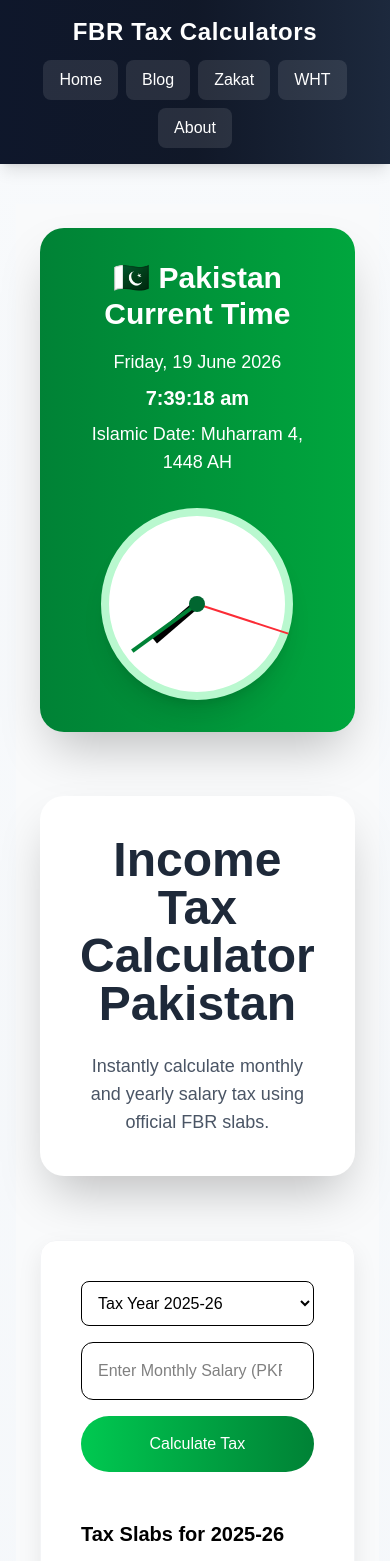
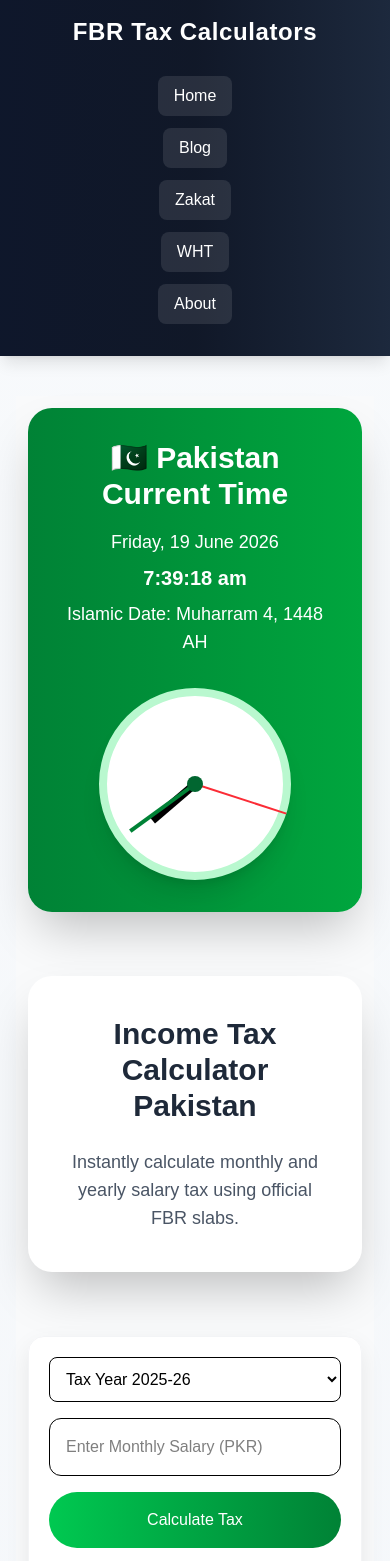
Before and after one commit to muhammadobaid1986/fbrtaxcalculators, a Next.js app: page / in a window 390 px wide. Shown: the top 1561 px of the page. Built offline with nearby package versions, Linux system fonts and the light colour scheme.

Commit message:
mobile navbar fix

```diff
--- a/app/layout.tsx
+++ b/app/layout.tsx
@@ -33,7 +33,7 @@ export default function RootLayout({
     </Link>
 
     {/* Nav Buttons */}
-    <div className="flex flex-wrap justify-center gap-2">
+    <div className="max-w-7xl mx-auto px-4 py-4 flex flex-col md:flex-row gap-3 justify-between items-center">
 
       <Link href="/" className="px-4 py-2 bg-white/10 text-white rounded-lg hover:bg-white/20 transition">
         Home
--- a/app/page.tsx
+++ b/app/page.tsx
@@ -114,7 +114,7 @@ const hijriDate = hijriRaw;
 
   return (
 
-    <main className="min-h-screen p-6 bg-gray-50">
+    <main className="min-h-screen p-3 md:p-6 bg-gray-50">
       {/* Pakistan Date & Clock Card */}
 
 <div className="max-w-4xl mx-auto mb-12 bg-gradient-to-r from-green-700 to-green-600 text-white p-8 rounded-3xl shadow-2xl">
@@ -185,7 +185,7 @@ const hijriDate = hijriRaw;
       {/* HERO SECTION */}
       <div className="mt-16 mb-16 max-w-4xl mx-auto">
         <div className="bg-white rounded-3xl shadow-2xl p-10 text-center">
-          <h1 className="text-5xl font-extrabold text-gray-800">
+          <h1 className="text-3xl md:text-5xl font-extrabold text-gray-800">
             Income Tax Calculator Pakistan
           </h1>
 
@@ -196,7 +196,7 @@ const hijriDate = hijriRaw;
         </div>
       </div>
 
-      <div className="card p-10 max-w-xl mx-auto border border-gray-100 rounded-3xl shadow-xl hover:shadow-2xl transition duration-300 bg-white backdrop-blur-md">
+      <div className="card p-5 md:p-10 max-w-xl mx-auto border border-gray-100 rounded-3xl shadow-xl hover:shadow-2xl transition duration-300 bg-white backdrop-blur-md">
         <select
           value={year}
           onChange={(e) => setYear(e.target.value)}
```
